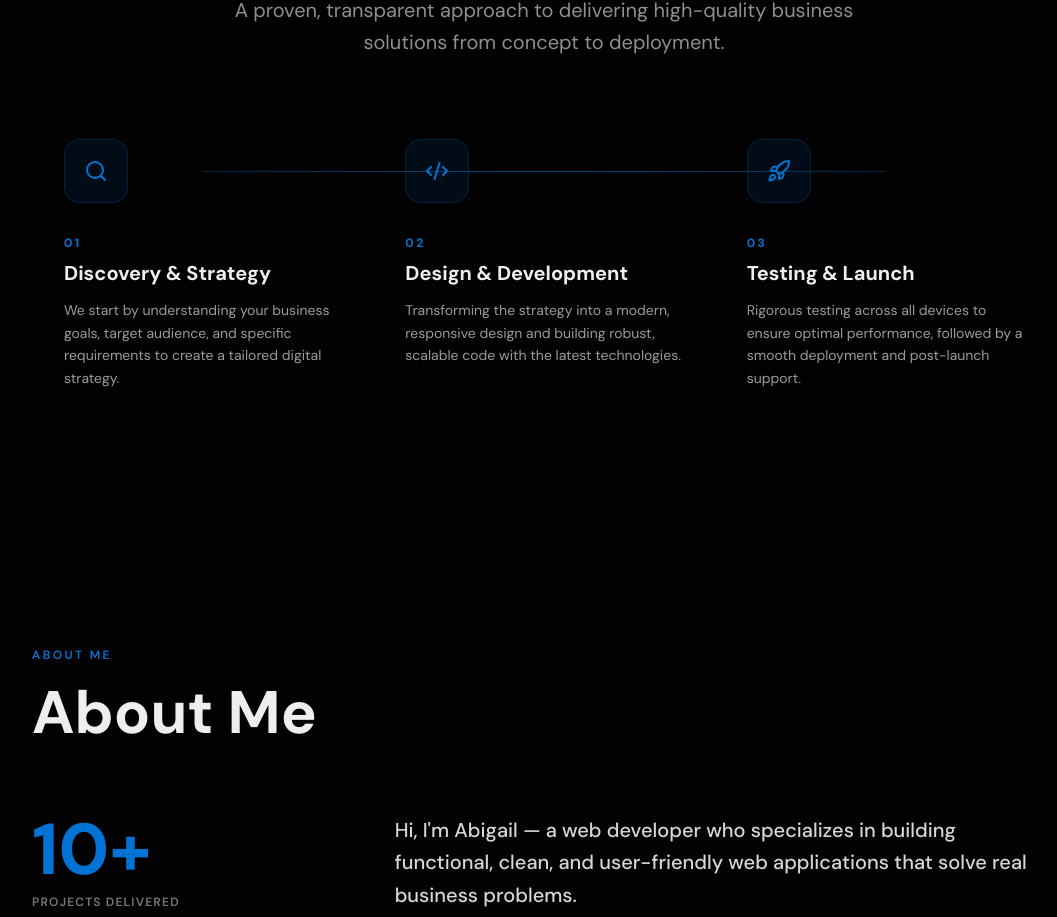
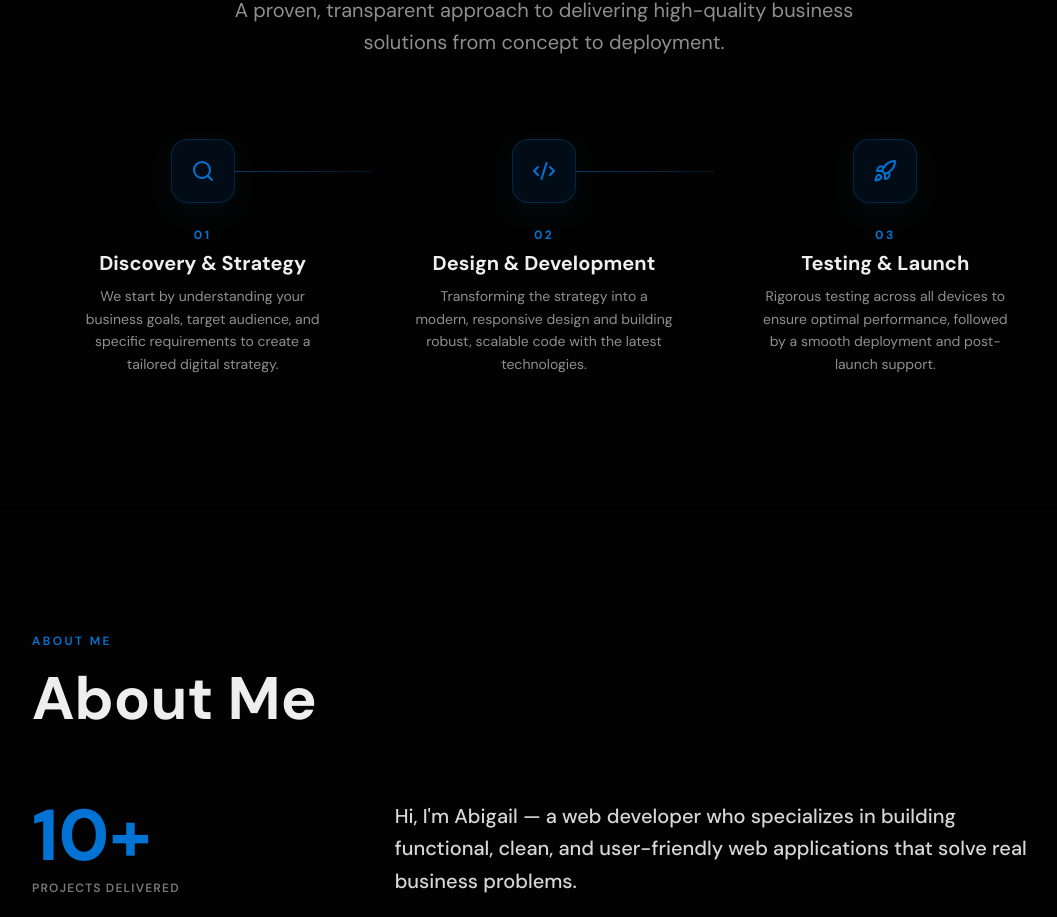
Before and after one commit to AbiSulfur/Portofolio, a Next.js app: page / in a window 1280 px wide. Shown: the part 4698-5615 px from the top of the page, without its empty margins (96-1153 px from the left). Built offline with nearby package versions, Linux system fonts and the light colour scheme.

Commit message:
feat: add trust section component and global stylesheet

```diff
--- a/app/globals.css
+++ b/app/globals.css
@@ -473,39 +473,8 @@
   }
 }
 
-/* ━━━━━━━━━━━━━━━━━━━━━━━━━━━━━━━━━━━━━━━━━
-   HORIZONTAL PROCESS TIMELINE
-   ━━━━━━━━━━━━━━━━━━━━━━━━━━━━━━━━━━━━━━━━━ */
-.process-timeline {
-  display: grid;
-  grid-template-columns: repeat(3, 1fr);
-  position: relative;
-}
+/* process-timeline CSS removed — layout now handled inline in trust.tsx */
 
-.process-timeline::before {
-  content: "";
-  position: absolute;
-  top: 2rem;
-  left: calc(100% / 6);
-  right: calc(100% / 6);
-  height: 1px;
-  background: linear-gradient(
-    to right,
-    oklch(0.55 0.18 250 / 0.3),
-    oklch(0.55 0.18 250 / 0.6),
-    oklch(0.55 0.18 250 / 0.3)
-  );
-  pointer-events: none;
-}
-
-@media (max-width: 768px) {
-  .process-timeline {
-    grid-template-columns: 1fr;
-  }
-  .process-timeline::before {
-    display: none;
-  }
-}
 
 /* ━━━━━━━━━━━━━━━━━━━━━━━━━━━━━━━━━━━━━━━━━
    MANIFESTO QUOTE MARK
--- a/components/trust.tsx
+++ b/components/trust.tsx
@@ -32,8 +32,9 @@ export default function Trust() {
   return (
     <section className="section-padding border-t border-border/10 bg-card/10">
       <div className="max-w-5xl mx-auto">
+
         {/* Section header */}
-        <div className="mb-20 text-center" data-reveal>
+        <div className="mb-16 sm:mb-20 text-center" data-reveal>
           <p className="text-xs font-semibold tracking-[0.2em] uppercase text-accent mb-3">
             {t("process", "title")}
           </p>
@@ -43,31 +44,56 @@ export default function Trust() {
           </p>
         </div>
 
-        {/* Horizontal timeline */}
-        <div className="process-timeline gap-8 md:gap-0" data-reveal>
+        {/* ── Timeline grid ── */}
+        <div className="grid grid-cols-1 md:grid-cols-3 gap-0" data-reveal>
           {steps.map((step, idx) => (
-            <div key={idx} className="flex flex-col items-center md:items-start text-center md:text-left px-0 md:px-8 relative" data-reveal-child>
-              {/* Step dot / icon marker */}
-              <div className="relative mb-8">
-                <div className="w-16 h-16 rounded-2xl bg-accent/10 border border-accent/20 text-accent flex items-center justify-center relative z-10">
+            <div key={idx} className="relative flex flex-col md:items-center" data-reveal-child>
+
+              {/* ── Connector line — only between cards ── */}
+              {idx < steps.length - 1 && (
+                <>
+                  {/* Desktop: horizontal line to the right */}
+                  <div
+                    className="hidden md:block absolute top-8 left-[calc(50%+2rem)] right-0 h-px"
+                    style={{
+                      background: "linear-gradient(to right, oklch(0.55 0.18 250 / 0.5), oklch(0.55 0.18 250 / 0.15))",
+                    }}
+                    aria-hidden="true"
+                  />
+                  {/* Mobile: vertical line below icon */}
+                  <div
+                    className="md:hidden absolute top-16 left-8 bottom-0 w-px"
+                    style={{
+                      background: "linear-gradient(to bottom, oklch(0.55 0.18 250 / 0.5), oklch(0.55 0.18 250 / 0.1))",
+                    }}
+                    aria-hidden="true"
+                  />
+                </>
+              )}
+
+              {/* Card content */}
+              <div className="flex md:flex-col items-start md:items-center gap-5 md:gap-0 px-0 md:px-6 pb-12 md:pb-0 pl-0">
+
+                {/* Icon circle */}
+                <div className="flex-shrink-0 relative z-10">
+                  <div className="w-16 h-16 rounded-2xl bg-accent/10 border border-accent/25 text-accent flex items-center justify-center shadow-lg shadow-accent/5 group-hover:bg-accent/20 transition-colors duration-300">
                     {step.icon}
                   </div>
                 </div>
 
-              {/* Number */}
-              <span className="text-xs font-bold tracking-[0.2em] uppercase text-accent mb-2">
+                {/* Text */}
+                <div className="flex flex-col md:items-center md:text-center mt-0 md:mt-6">
+                  <span className="text-xs font-bold tracking-[0.2em] uppercase text-accent mb-1.5">
                     {step.number}
                   </span>
-
-              {/* Title */}
-              <h3 className="text-xl font-bold text-foreground mb-3">
+                  <h3 className="text-lg sm:text-xl font-bold text-foreground mb-2">
                     {step.title}
                   </h3>
-
-              {/* Description */}
-              <p className="text-sm text-foreground/65 leading-relaxed">
+                  <p className="text-sm text-foreground/60 leading-relaxed max-w-[260px]">
                     {step.desc}
                   </p>
+                </div>
+              </div>
             </div>
           ))}
         </div>
```
Lines whose indentation alone changed are shown as unchanged.
